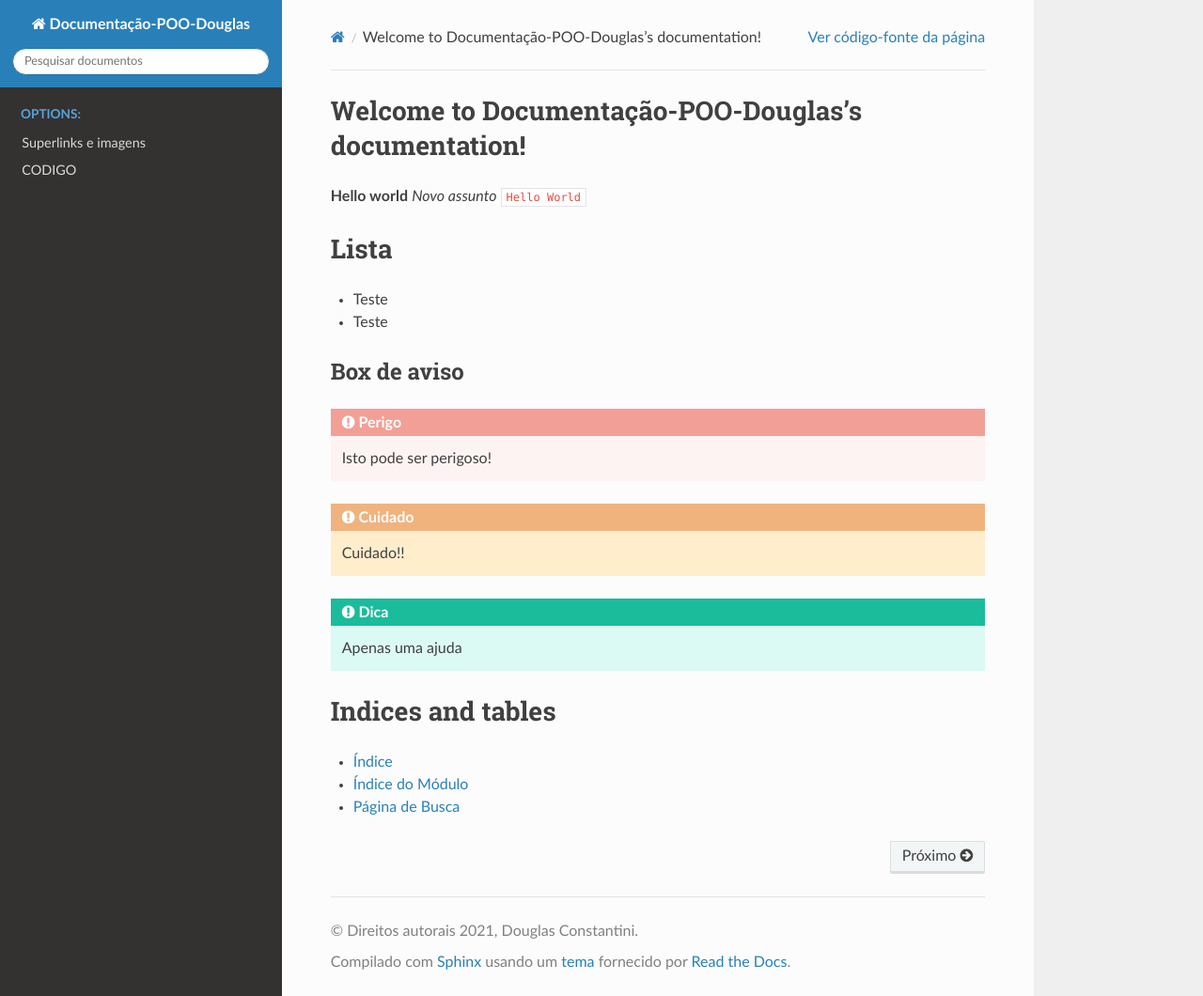
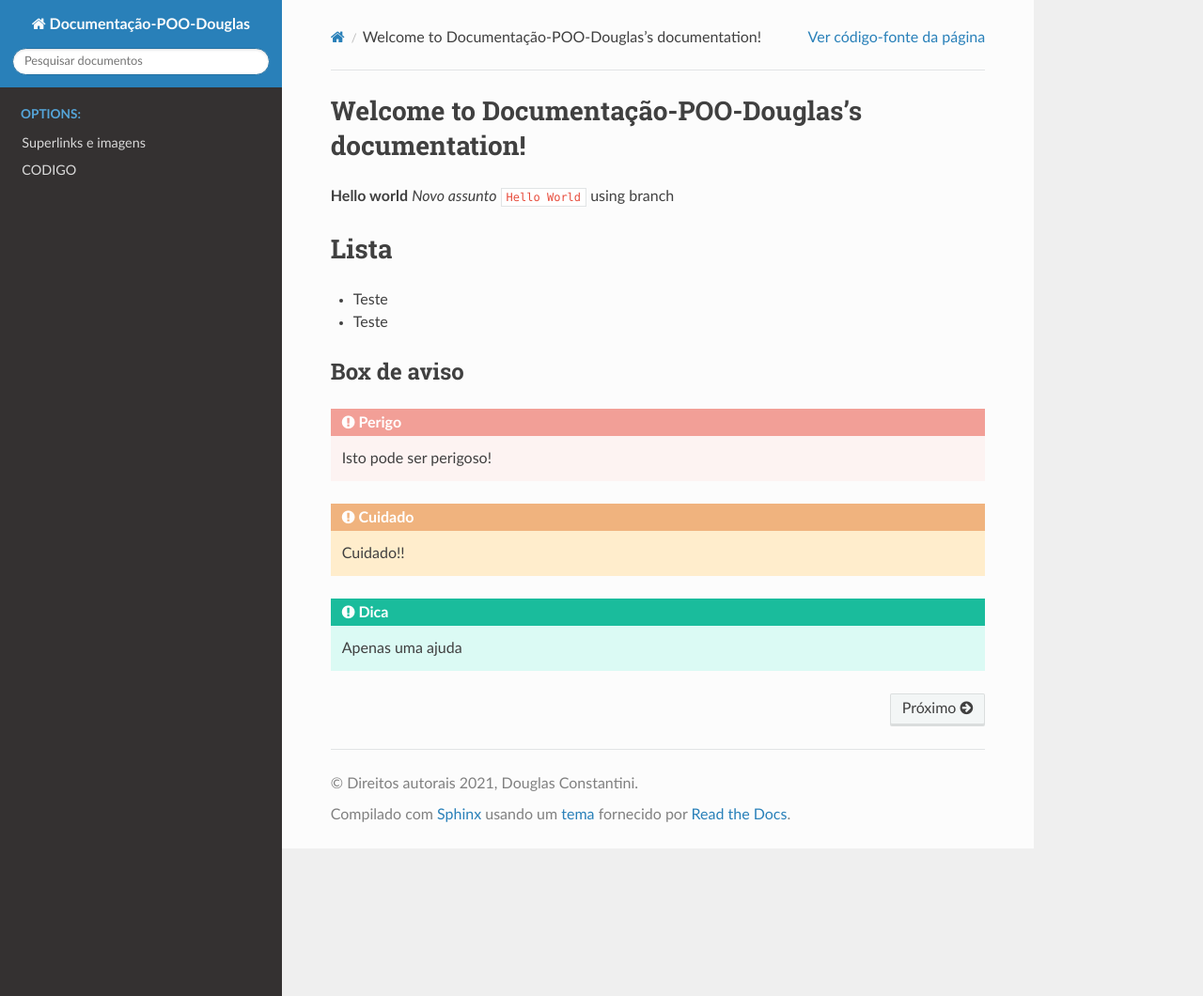
Before and after one commit to Constantini-D/RTD-SuperRPG, a Sphinx documentation site: the page built from docs/index.rst, in a window 1280 px wide and 1060 px high. Shown: the whole window at 94% size. Built offline with Sphinx 7.4.7 and the Read the Docs theme 2.0.0, drawn with Linux system fonts in a browser that asks for light colours.

Commit message:
third commit

```diff
--- a/docs/index.rst
+++ b/docs/index.rst
@@ -9,6 +9,7 @@ Welcome to Documentação-POO-Douglas's documentation!
 **Hello world**
 *Novo assunto*
 ``Hello World``
+using branch
 
 
 
@@ -37,12 +38,3 @@ Box de aviso
 
    Options/logica
    Options/codigo
-
-
-
-Indices and tables
-==================
-
-* :ref:`genindex`
-* :ref:`modindex`
-* :ref:`search`
```
